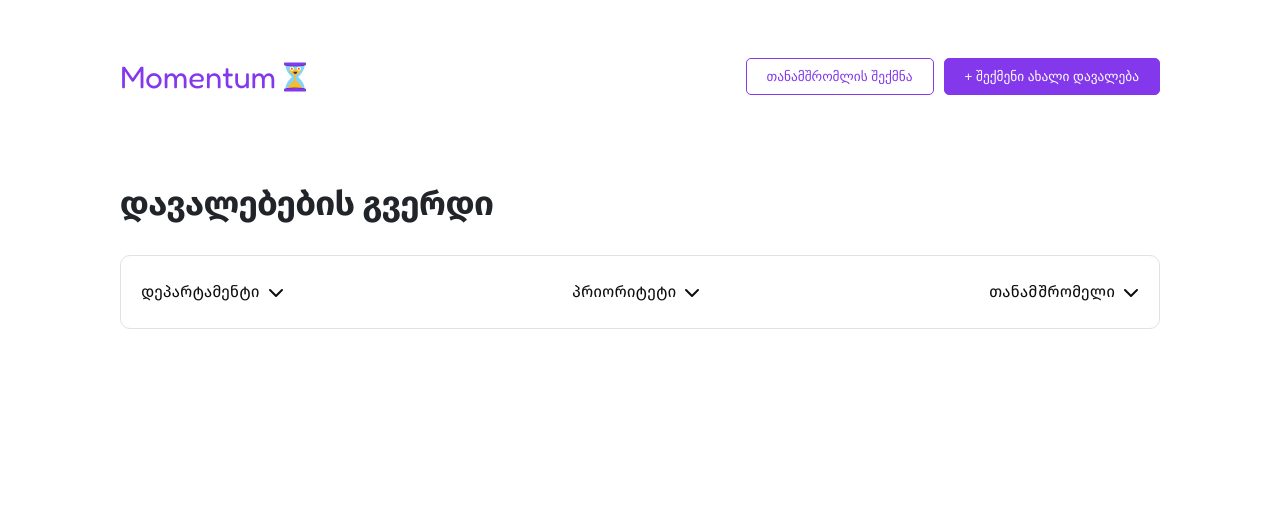
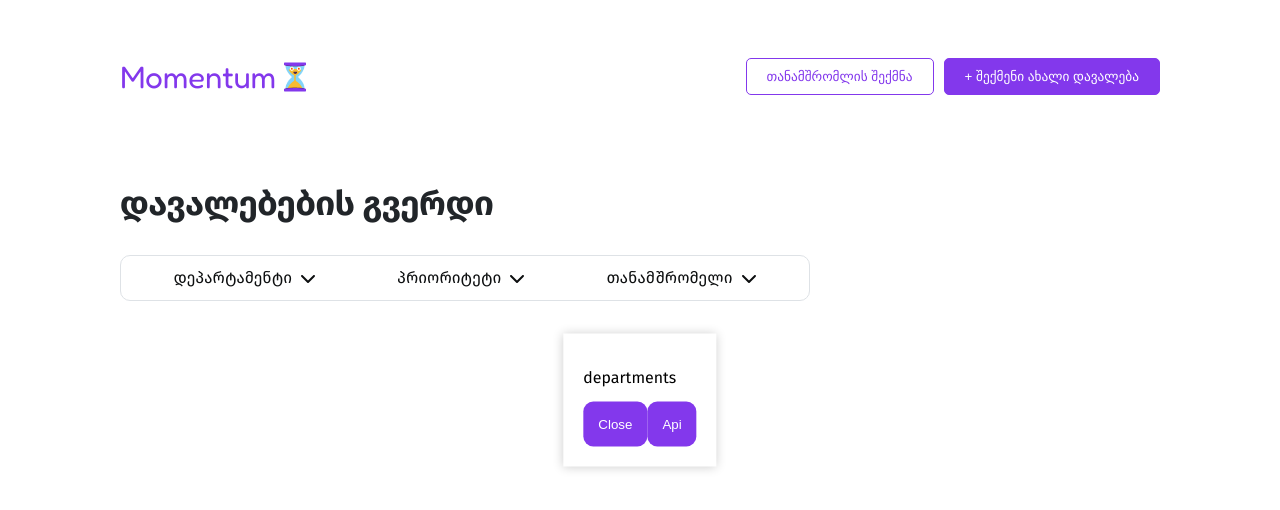
Before and after one commit to kinkriasvhili/RDBR-Bootcamp-Project, a React (Vite) app: page / in a window 1280 px wide. Both pictures are taken after a click on the item "დეპარტამენტი". Shown: the top 510 px of the page. Built offline with nearby package versions, Linux system fonts and the light colour scheme; no server answers.

Commit message:
fetching department and priority data from api

```diff
--- a/src/App.jsx
+++ b/src/App.jsx
@@ -1,6 +1,7 @@
 import Nav from "./components/Nav";
 import Task from "./pages/TasksPage/Task";
 import "./general.css";
+export const api = "https://momentum.redberryinternship.ge/api";
 function App() {
   return (
     <div>
--- a/src/pages/TasksPage/Filter.jsx
+++ /dev/null
@@ -1,23 +0,0 @@
-import styles from "./task.module.css";
-import { FontAwesomeIcon } from "@fortawesome/react-fontawesome";
-import { faChevronDown } from "@fortawesome/free-solid-svg-icons";
-export default function Filter() {
-  return (
-    <div className={styles.filterContainer}>
-      <ul>
-        <li>
-          დეპარტამენტი
-          <FontAwesomeIcon icon={faChevronDown} />
-        </li>
-        <li>
-          პრიორიტეტი
-          <FontAwesomeIcon icon={faChevronDown} />
-        </li>
-        <li>
-          თანამშრომელი
-          <FontAwesomeIcon icon={faChevronDown} />
-        </li>
-      </ul>
-    </div>
-  );
-}
--- a/src/pages/TasksPage/Task.jsx
+++ b/src/pages/TasksPage/Task.jsx
@@ -1,4 +1,4 @@
-import Filter from "./Filter";
+import Filter from "./filter/Filter";
 import styles from "./task.module.css";
 
 export default function Task() {
--- /dev/null
+++ b/src/pages/TasksPage/filter/Department.jsx
@@ -0,0 +1,53 @@
+import { api } from "../../../App";
+import { useEffect, useState } from "react";
+
+export default function FilterModal({ isOpen, onClose, endPointType }) {
+  const [data, setData] = useState(null);
+
+  const apiHandle = () => {
+    return `${api}/${endPointType}`;
+  };
+  useEffect(() => {
+    if (!isOpen || !endPointType) return;
+
+    const fetchData = async () => {
+      try {
+        const url = `${api}/${endPointType}`;
+        console.log("Fetching data from:", url);
+
+        const res = await fetch(url);
+        if (!res.ok) {
+          throw new Error(`HTTP error! Status: ${res.status}`);
+        }
+
+        const jsonRes = await res.json();
+        console.log("Fetched JSON:", jsonRes); // Debugging
+
+        setData(jsonRes); // Set state after fetching
+      } catch (error) {
+        console.error("Error fetching data:", error);
+      }
+    };
+
+    fetchData();
+  }, [isOpen, endPointType]);
+
+  if (!isOpen) return null;
+  return (
+    <div
+      style={{
+        position: "fixed",
+        top: "50%",
+        left: "50%",
+        transform: "translate(-50%, -50%)",
+        background: "white",
+        padding: "20px",
+        boxShadow: "0px 0px 10px rgba(0,0,0,0.2)",
+      }}
+    >
+      <p>{endPointType}</p>
+      <button onClick={onClose}>Close</button>
+      <button onClick={() => console.log(`${api}/${endPointType}`)}>Api</button>
+    </div>
+  );
+}
--- /dev/null
+++ b/src/pages/TasksPage/filter/Filter.jsx
@@ -0,0 +1,52 @@
+import styles from "../task.module.css";
+import { FontAwesomeIcon } from "@fortawesome/react-fontawesome";
+import { faChevronDown } from "@fortawesome/free-solid-svg-icons";
+import FilterModal from "./Department";
+import { useState } from "react";
+
+export default function Filter() {
+  const [isModalOpen, setIsModalOpen] = useState(false);
+  const [endPointType, setEndPointType] = useState("");
+
+  const openModal = (type) => {
+    setEndPointType(type);
+    setIsModalOpen((prev) => !prev);
+  };
+
+  return (
+    <div className={styles.filterContainer}>
+      <ul>
+        <li
+          onClick={() => {
+            openModal("departments");
+          }}
+        >
+          დეპარტამენტი
+          <FontAwesomeIcon icon={faChevronDown} />
+        </li>
+        <li
+          onClick={() => {
+            openModal("priorities");
+          }}
+        >
+          პრიორიტეტი
+          <FontAwesomeIcon icon={faChevronDown} />
+        </li>
+        <li
+          onClick={() => {
+            openModal("employees");
+          }}
+        >
+          თანამშრომელი
+          <FontAwesomeIcon icon={faChevronDown} />
+        </li>
+      </ul>
+
+      <FilterModal
+        isOpen={isModalOpen}
+        onClose={() => setIsModalOpen(false)}
+        endPointType={endPointType}
+      />
+    </div>
+  );
+}
--- a/src/pages/TasksPage/task.module.css
+++ b/src/pages/TasksPage/task.module.css
@@ -13,13 +13,21 @@
 }
 
 .filterContainer {
+  max-width: 688px;
+  max-height: 44px;
   border-radius: 10px;
   border: 1px solid var(--gray-color);
+  display: flex;
+  align-items: center;
 }
 .filterContainer ul {
   padding: 2px;
   display: flex;
   justify-content: space-between;
+  justify-content: center;
+  align-items: center;
+  gap: 45px;
+  width: 100%;
 }
 
 .filterContainer ul li {
@@ -32,6 +40,7 @@
   font-size: 16px;
   color: var(--grayShades-color);
   transform: 0.2s;
+  max-width: 200px;
 }
 
 .filterContainer ul li:hover {
```
